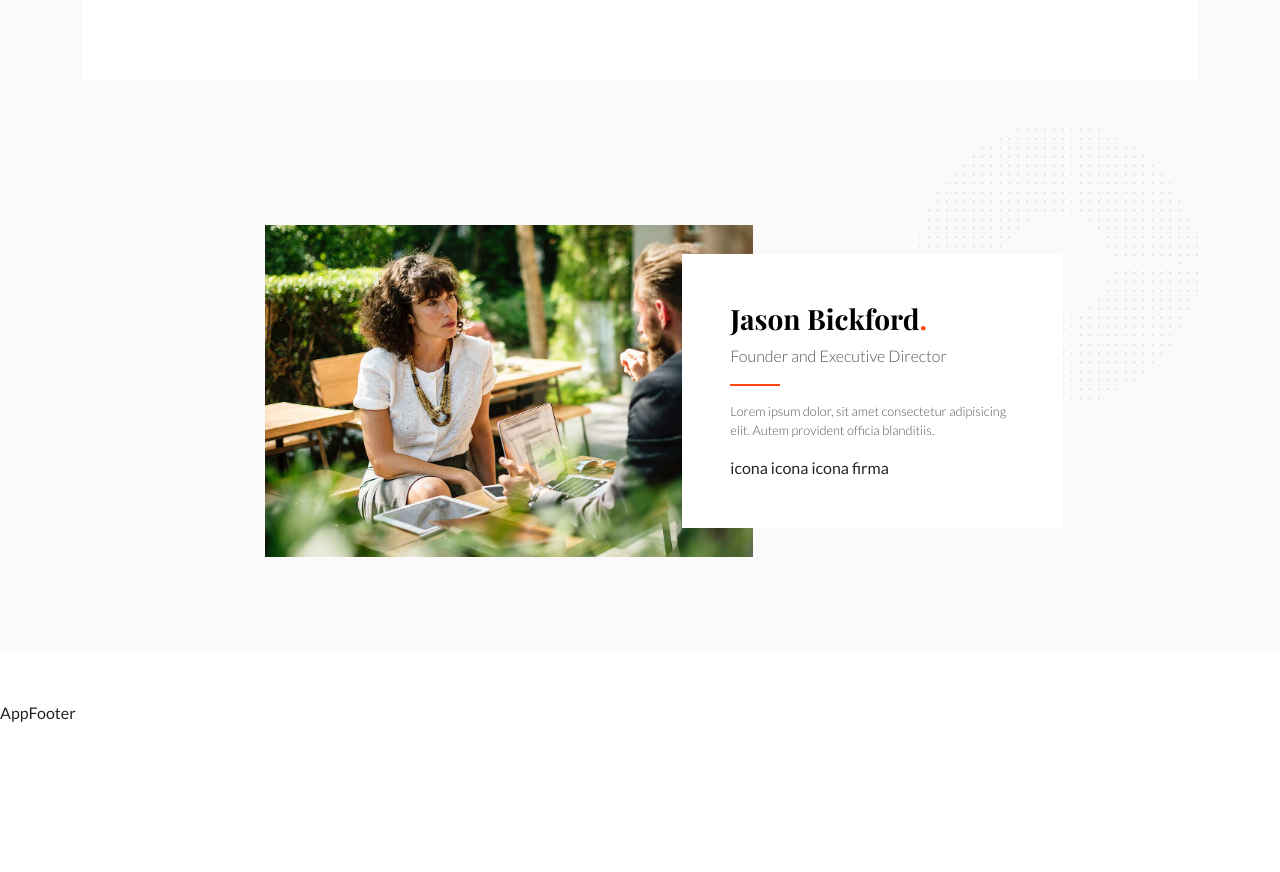
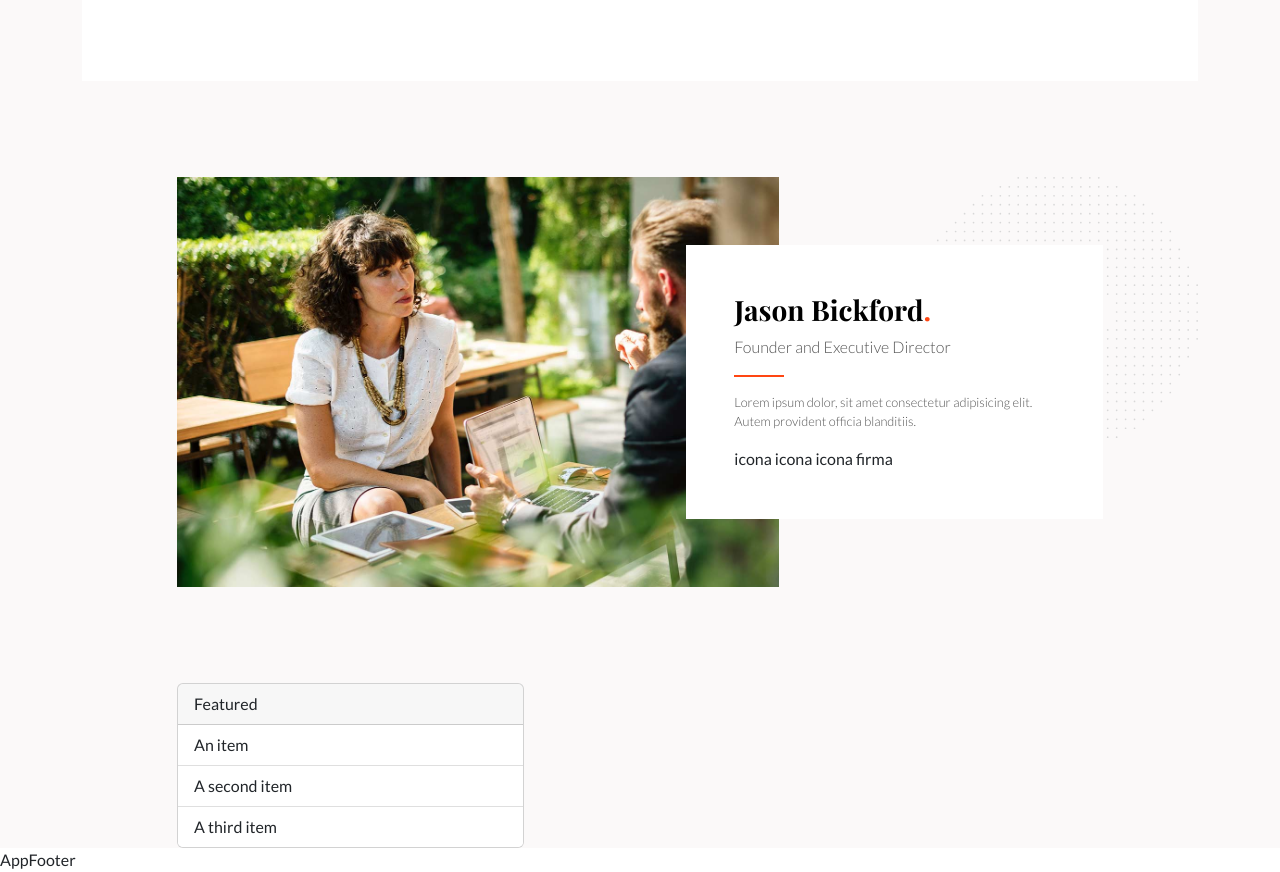
Before and after one commit to Roberto-Larivera/proj-html-vuejs, a Vue app: page / in a window 1280 px wide. Shown: the part 1160-2032 px from the top of the page. Before the commit the page ends 1885 px from the top, so only its background shows below. Built offline with nearby package versions, Linux system fonts and the light colour scheme.

Commit message:
mod MainSectionEvents + agg padding/ margin

```diff
--- a/src/components/Main/MainSectionEvents.vue
+++ b/src/components/Main/MainSectionEvents.vue
@@ -1,8 +1,8 @@
 <script>
 export default {
   name: 'MainSectionEvents',
-  data(){
-    return{
+  data() {
+    return {
 
     }
   }
@@ -14,9 +14,33 @@ export default {
   <div>
     <div class="container">
 
+      <div class="w-100">
+        <div class="row">
+          <div class="col-10 offset-1">
+
+            <div class="box-content w-100">
+              <div class="content-left w-50">
+
+                <div class="card w-75">
+                  <div class="card-header">
+                    Featured
+                  </div>
+                  <ul class="list-group list-group-flush">
+                    <li class="list-group-item">An item</li>
+                    <li class="list-group-item">A second item</li>
+                    <li class="list-group-item">A third item</li>
+                  </ul>
+                </div>
+
+              </div>
+            </div>
+          </div>
+        </div>
+      </div>
     </div>
   </div>
 </template>
 
 <style lang="scss" scoped>
+
 </style>
--- a/src/components/Main/MainSectionFounder.vue
+++ b/src/components/Main/MainSectionFounder.vue
@@ -16,13 +16,13 @@ export default {
 
 <template>
   <div>
-    <div class="container my-5">
+    <div class="container my-5 py-5">
 
-      <div class="bg_section d-flex justify-content-center align-atimes-center p-5 ">
+      <div class="bg_section d-flex justify-content-center align-atimes-center ">
         <div class="row">
           <div class="col-10 offset-1">
 
-            <div class="box_content d-flex align-items-center w-100 h-100 p-5 position-relative">
+            <div class="box_content d-flex align-items-center w-100 h-100 position-relative">
               <div class="content-left h-100">
                 <img class="w-100" src="../../assets/img/h1-blog-img-04.jpg" alt="section-founder">
               </div>
--- a/src/components/Main/MainSectionSkill.vue
+++ b/src/components/Main/MainSectionSkill.vue
@@ -39,7 +39,7 @@ export default {
 
 <template>
   <div>
-    <div class="container">
+    <div class="container mb-5">
       <div class="position-relative">
         <div class="box_bg h-100 w-100 position-absolute"></div>
         <div class="row">
```
